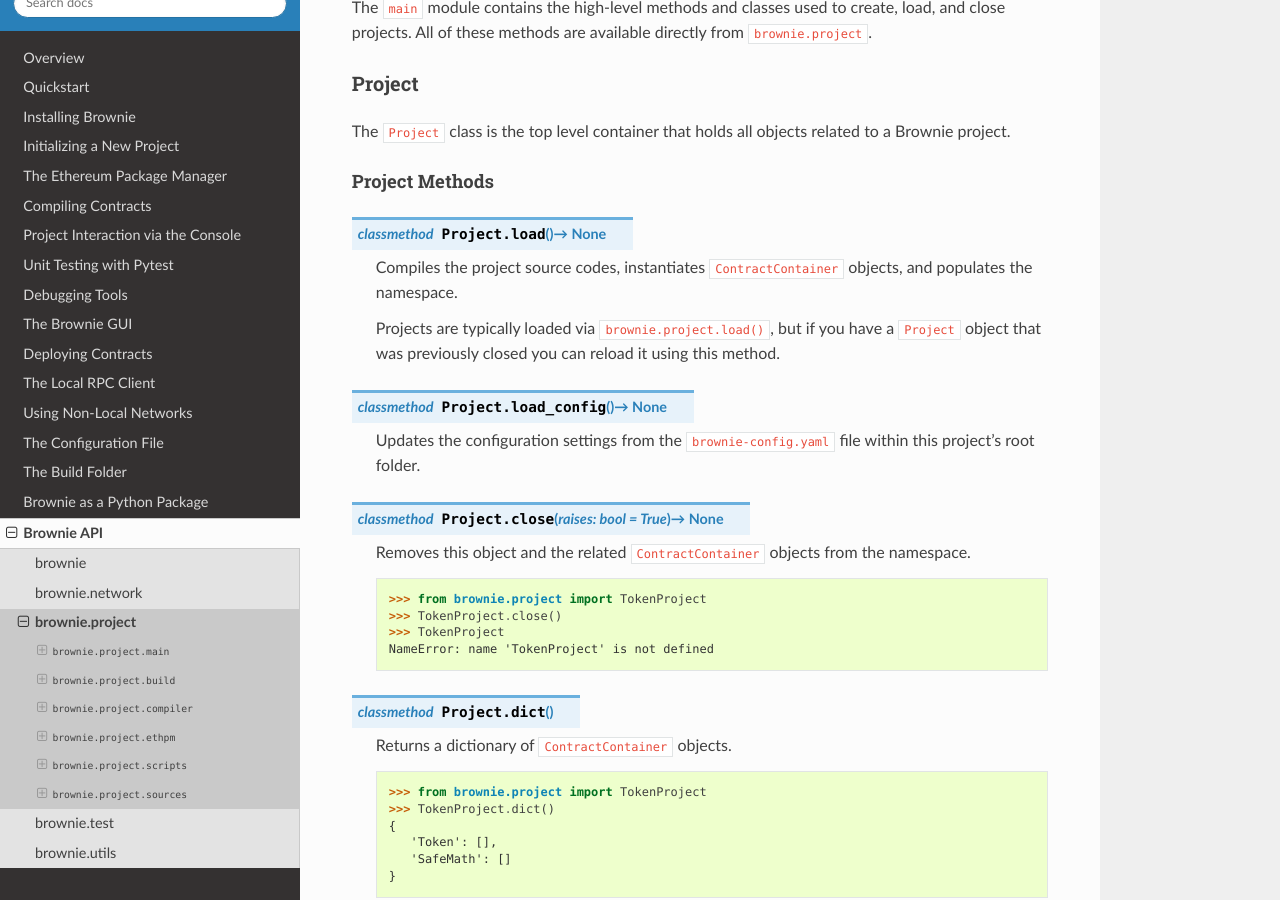
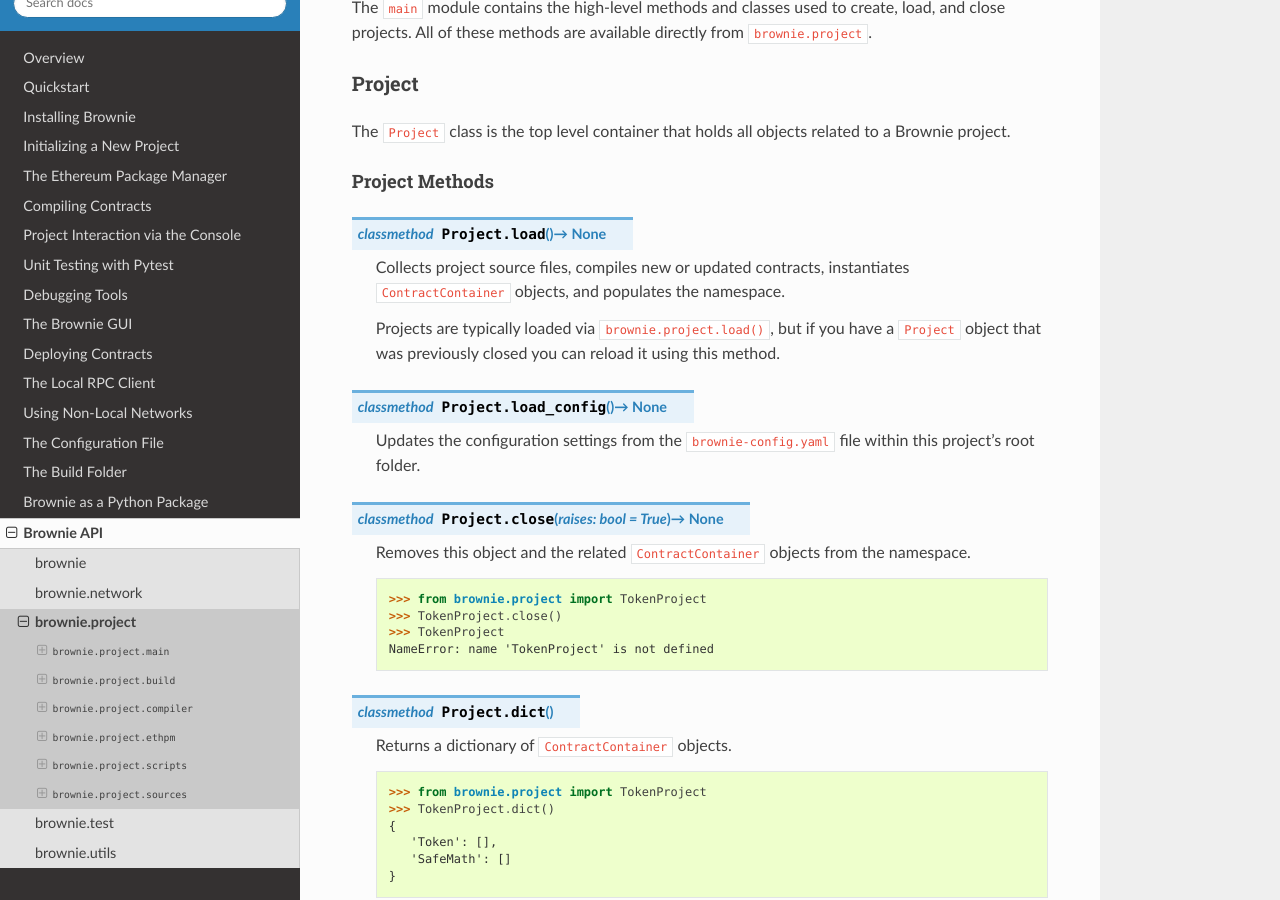
Before and after one commit to eth-brownie/brownie, a Sphinx documentation site: the page built from docs/api-project.rst, in a window 1280 px wide and 900 px high, scrolled down 464 px. Built offline with Sphinx 7.4.7 and the Read the Docs theme 2.0.0, drawn with Linux system fonts in a browser that asks for light colours.

Commit message:
check for and compile contract sources in Project.load

```diff
--- a/docs/api-project.rst
+++ b/docs/api-project.rst
@@ -27,7 +27,7 @@
 
 .. py:classmethod:: Project.load() -> None
 
-    Compiles the project source codes, instantiates ``ContractContainer`` objects, and populates the namespace.
+    Collects project source files, compiles new or updated contracts, instantiates ``ContractContainer`` objects, and populates the namespace.
 
     Projects are typically loaded via ``brownie.project.load()``, but if you have a ``Project`` object that was previously closed you can reload it using this method.
 
```
Also changed, not shown: CHANGELOG.md (+3 -0 lines), 1 other file.
